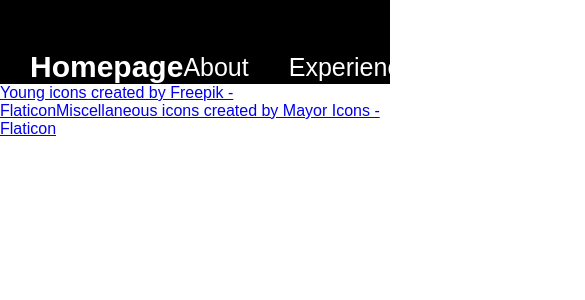
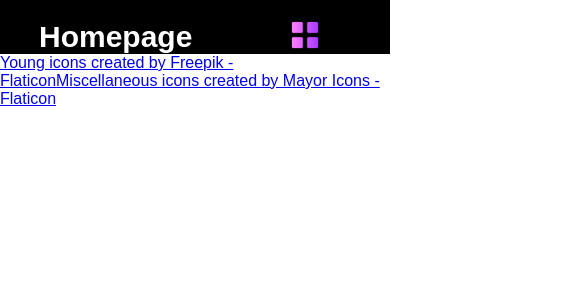
Before and after one commit to juancmorenoh/portfolio, a React (Vite) app: page / in a window 390 px wide. Shown: the top 300 px of the page, 585 px wide, since content can reach past the window. Built offline with nearby package versions, Linux system fonts and the light colour scheme.

Commit message:
Add responsivness for nav menu

```diff
--- a/index.html
+++ b/index.html
@@ -2,7 +2,7 @@
 <html lang="en">
   <head>
     <meta charset="UTF-8" />
-    <link rel="icon" type="image/png" href="/title-icon.png">
+    <link rel="icon" type="image/png" href="/titleIcon.png">
     <meta name="viewport" content="width=device-width, initial-scale=1.0" />
     <title>Camilo Portfolio</title>
   </head>
--- a/src/components/Navbar/Navbar.jsx
+++ b/src/components/Navbar/Navbar.jsx
@@ -1,11 +1,16 @@
-import React from "react";
+import React,{useState} from "react";
 import styles from "./Navbar.module.css";
+import {getImageUrl} from "../../utils";
+
 
 function Navbar(){
+
   return(
     <nav className={styles.navbar}>
       <a className={styles.title} href="/">Homepage</a>
       <div className={styles.menu}>
+        {/* /assets/ can't be att to getImageUlr function NSW */}
+        <img className={styles.menuBtn} src={getImageUrl('/assets/nav/menuIcon.png')}alt="menu-button" />
         <ul className={styles.menuItems}>
           <li><a href="#about">About</a></li>
           <li><a href="#experience">Experience</a></li>
--- a/src/components/Navbar/Navbar.module.css
+++ b/src/components/Navbar/Navbar.module.css
@@ -5,9 +5,9 @@
   display: flex;
   align-items: center;
   justify-content: space-between;
-  padding-top: 50px;
+  padding-top: 61px;
   z-index: 2;
-  margin: 0 30px;
+  margin: 0 10%;
 
 }
 
@@ -34,3 +34,40 @@
   font-weight: 500;
   font-size: 25px;
 }
+
+.menuBtn{
+  height: 30px;
+}
+@media screen and (max-width: 830px){
+  .navbar{
+    padding-top: 20px;
+    flex-direction: column;
+    align-items: flex-start;
+  }
+
+  .menu{
+    position: absolute;
+    right: 0;
+    margin-right: 10%;
+    flex-direction: column;
+    align-items: flex-end;
+    gap: 10px;
+    z-index: 3;
+  }
+
+  .menuBtn{
+    display: block;
+    cursor: pointer;
+  }
+
+  .menuItems{
+    display: none;
+    flex-direction: column;
+    align-items: center;
+    gap: 13px;
+    border-radius: 10px;
+    background: rgb(199, 54, 199);
+    padding: 24px 33px;
+
+  }
+}
--- a/src/utils.js
+++ b/src/utils.js
@@ -1,4 +1,7 @@
 /* Function to dinamically generate image url */
 export const getImageUrl = (path) => {
-  return new URL(`assets/${path}`, import.meta.url).href;
-}
+  /* Trying to pass /assets/ in the path doesn't work */
+  const url = new URL(path, import.meta.url).href;
+  console.log(url);
+  return url;
+};
```
Also changed, not shown: assets/nav/menuIcon.png (added).
